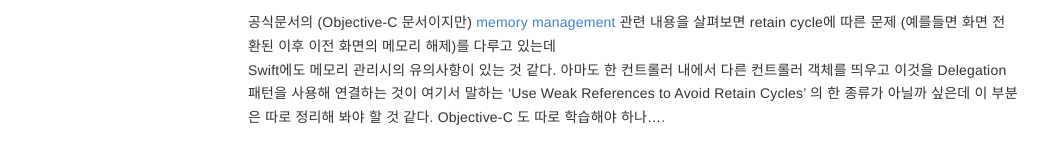
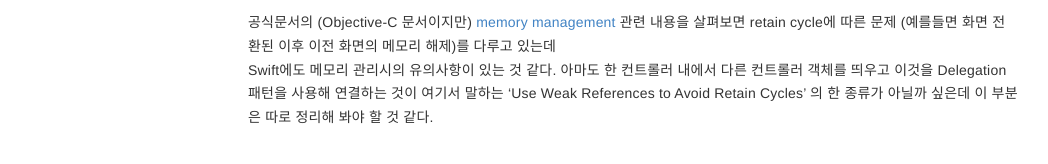
Before and after one commit to nicemiro/nicemiro.github.io, a Jekyll site: the page built from _posts/ios/2022-03-20-iosDelegationPattern2.md, in a window 1280 px wide. Shown: the part 3634-3798 px from the top of the page, without its empty margins (7-1055 px from the left). Built offline with Jekyll 4.4.1, drawn with Linux system fonts in a browser that asks for light colours.

Commit message:
Update 2022-03-20-iosDelegationPattern2.md

```diff
--- a/_posts/ios/2022-03-20-iosDelegationPattern2.md
+++ b/_posts/ios/2022-03-20-iosDelegationPattern2.md
@@ -111,7 +111,7 @@ FirstView 화면의 라벨 문구가 수정될 수 있다.
 - 여러 오브젝트의 행위를 한 곳에서 쉽게 수정 가능
 
 공식문서의 (Objective-C 문서이지만) [memory management][2] 관련 내용을 살펴보면 retain cycle에 따른 문제 (예를들면 화면 전환된 이후 이전 화면의 메모리 해제)를 다루고 있는데
-Swift에도 메모리 관리시의 유의사항이 있는 것 같다. 아마도 한 컨트롤러 내에서 다른 컨트롤러 객체를 띄우고 이것을 Delegation 패턴을 사용해 연결하는 것이 여기서 말하는 'Use Weak References to Avoid Retain Cycles' 의 한 종류가 아닐까 싶은데 이 부분은 따로 정리해 봐야 할 것 같다. Objective-C 도 따로 학습해야 하나....
+Swift에도 메모리 관리시의 유의사항이 있는 것 같다. 아마도 한 컨트롤러 내에서 다른 컨트롤러 객체를 띄우고 이것을 Delegation 패턴을 사용해 연결하는 것이 여기서 말하는 'Use Weak References to Avoid Retain Cycles' 의 한 종류가 아닐까 싶은데 이 부분은 따로 정리해 봐야 할 것 같다.
 
 <br>
 
```
